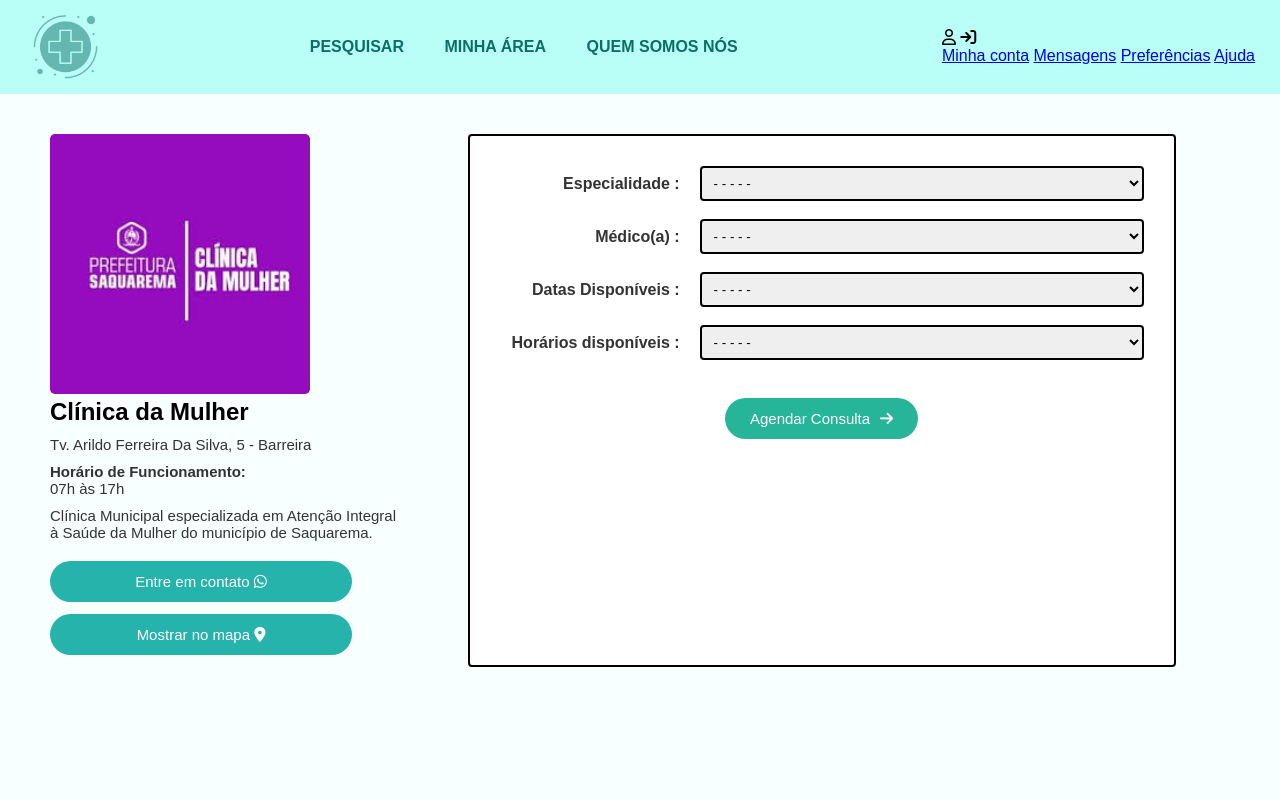
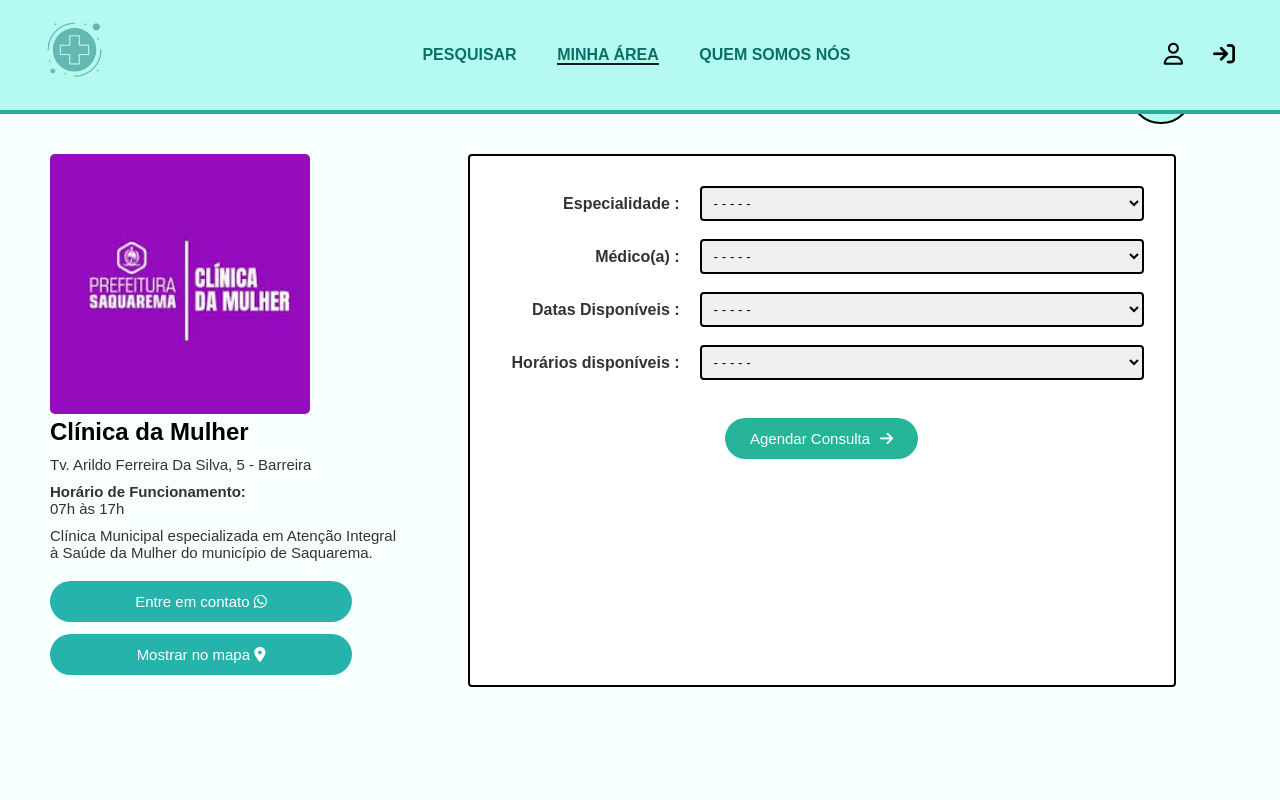
Before and after one commit to eirasgabriel/SaudeMais, a plain HTML site: page pages/agendamento.html in a window 1280 px wide. Shown: the top 800 px of the page. Drawn offline with Linux system fonts and the light colour scheme.

Commit message:
Atualização 09/11 / 19:30

```diff
--- /dev/null
+++ b/assets/css/header.css
@@ -0,0 +1,134 @@
+header {
+  background-color: #b5faf0;
+  padding: 20px 40px;
+  display: flex;
+  justify-content: space-between;
+  align-items: center;
+  border-bottom: 4px solid #26ac98;
+}
+
+.logo img {
+  height: 60px;
+}
+
+nav a {
+  margin: 0 25px;
+  text-decoration: none;
+  color: #1a1a1a;
+  font-weight: bold;
+}
+
+nav .active {
+  border-bottom: 2px solid #1a1a1a;
+}
+
+.header-icons {
+  display: flex;
+  align-items: center;
+  gap: 25px;
+  position: relative;
+}
+
+.dropdown-container {
+  position: relative;
+  display: flex;
+  align-items: center;
+  cursor: pointer;
+}
+
+.dropdown-header {
+  font-size: 22px;
+  color: #000;
+}
+
+.dropdown-menu {
+  position: absolute;
+  top: 65px;
+  right: 0;
+  background-color: #45c7c7;
+  border: 2px solid #000;
+  width: 200px;
+  border-radius: 0 0 8px 8px;
+  overflow: hidden;
+  z-index: 10;
+}
+
+.dropdown-menu a {
+  display: block;
+  background: #fff;
+  color: #000;
+  text-decoration: none;
+  padding: 15px;
+  text-align: center;
+  border-bottom: 1px solid #ddd;
+  font-weight: 500;
+}
+
+.dropdown-menu a:last-child {
+  border-bottom: none;
+}
+
+.dropdown-menu a:hover {
+  background-color: #b5faf0;
+}
+
+.logout-dropdown-container {
+  position: relative;
+  display: flex;
+  align-items: center;
+  cursor: pointer;
+}
+
+.logout-dropdown-header {
+  font-size: 22px;
+  color: #000;
+  padding: 5px;
+}
+
+.logout-dropdown-menu {
+  position: absolute;
+  top: 65px;
+  right: 0;
+  background-color: #45c7c7;
+  border: 2px solid #000;
+  width: 160px;
+  border-radius: 0 0 8px 8px;
+  overflow: hidden;
+  z-index: 10;
+}
+
+.logout-dropdown-menu a {
+  display: block;
+  background: #fff;
+  color: #000;
+  text-decoration: none;
+  padding: 12px 15px;
+  text-align: center;
+  border-bottom: 1px solid #ddd;
+  font-weight: 500;
+}
+
+.logout-dropdown-menu a:last-child {
+  border-bottom: none;
+}
+
+.logout-dropdown-menu a:hover {
+  background-color: #b5faf0;
+}
+
+.dropdown-container::before {
+  content: "";
+  position: absolute;
+  top: 18px;
+  right: -10px;
+  width: 60px;
+  height: 60px;
+  background-color: #b5faf0;
+  border-radius: 50%;
+  border: 2px solid #000;
+  z-index: -1;
+}
+
+.hidden {
+  display: none;
+}
--- a/assets/css/minha_area.css
+++ b/assets/css/minha_area.css
@@ -3,146 +3,6 @@
   padding: 0;
   box-sizing: border-box;
   font-family: Arial, sans-serif;
-}
-
-/* ===== CABEÇALHO ===== */
-header {
-  background-color: #b5faf0;
-  padding: 20px 40px;
-  display: flex;
-  justify-content: space-between;
-  align-items: center;
-  border-bottom: 4px solid #26ac98;
-}
-
-.logo img {
-  height: 60px;
-}
-
-nav a {
-  margin: 0 25px;
-  text-decoration: none;
-  color: #1a1a1a;
-  font-weight: bold;
-}
-
-nav .active {
-  border-bottom: 2px solid #1a1a1a;
-}
-
-/* ===== ÍCONES DO HEADER ===== */
-.header-icons {
-  display: flex;
-  align-items: center;
-  gap: 25px;
-  position: relative;
-}
-
-/* ===== DROPDOWN DE USUÁRIO ===== */
-.dropdown-container {
-  position: relative;
-  display: flex;
-  align-items: center;
-  cursor: pointer;
-}
-
-.dropdown-header {
-  font-size: 22px;
-  color: #000;
-}
-
-.dropdown-menu {
-  position: absolute;
-  top: 65px;
-  right: 0;
-  background-color: #45c7c7;
-  border: 2px solid #000;
-  width: 200px;
-  border-radius: 0 0 8px 8px;
-  overflow: hidden;
-  z-index: 10;
-}
-
-.dropdown-menu a {
-  display: block;
-  background: #fff;
-  color: #000;
-  text-decoration: none;
-  padding: 15px;
-  text-align: center;
-  border-bottom: 1px solid #ddd;
-  font-weight: 500;
-}
-
-.dropdown-menu a:last-child {
-  border-bottom: none;
-}
-
-.dropdown-menu a:hover {
-  background-color: #b5faf0;
-}
-
-/* ===== DROPDOWN DE SAÍDA ===== */
-.logout-dropdown-container {
-  position: relative;
-  display: flex;
-  align-items: center;
-  cursor: pointer;
-}
-
-.logout-dropdown-header {
-  font-size: 22px;
-  color: #000;
-  padding: 5px;
-}
-
-.logout-dropdown-menu {
-  position: absolute;
-  top: 65px;
-  right: 0;
-  background-color: #45c7c7;
-  border: 2px solid #000;
-  width: 160px;
-  border-radius: 0 0 8px 8px;
-  overflow: hidden;
-  z-index: 10;
-}
-
-.logout-dropdown-menu a {
-  display: block;
-  background: #fff;
-  color: #000;
-  text-decoration: none;
-  padding: 12px 15px;
-  text-align: center;
-  border-bottom: 1px solid #ddd;
-  font-weight: 500;
-}
-
-.logout-dropdown-menu a:last-child {
-  border-bottom: none;
-}
-
-.logout-dropdown-menu a:hover {
-  background-color: #b5faf0;
-}
-
-/* ===== BOLHA DECORATIVA (atrás do ícone do usuário) ===== */
-.dropdown-container::before {
-  content: "";
-  position: absolute;
-  top: 18px;
-  right: -10px;
-  width: 60px;
-  height: 60px;
-  background-color: #b5faf0;
-  border-radius: 50%;
-  border: 2px solid #000;
-  z-index: -1;
-}
-
-.hidden {
-  display: none;
 }
 
 main {
--- a/pages/agendamento.html
+++ b/pages/agendamento.html
@@ -5,36 +5,14 @@
     <meta name="viewport" content="width=device-width, initial-scale=1.0">
     <title>Agendamento | Saúde+ </title>
     <link rel="stylesheet" href="../assets/css/agendamento.css">
+    <link rel="stylesheet" href="../assets/css/header.css">
     <link rel="stylesheet" href="https://cdnjs.cloudflare.com/ajax/libs/font-awesome/6.5.0/css/all.min.css">
     <link rel="icon" href="../assets/img/logo.png" type="image/png">
 </head>
 <body>
+    <div id="header-placeholder">
 
-<header>
-    <div class="logo">
-        <img class="logo" src="../assets/img/logo.png" alt="Saúde+">
     </div>
-
-    <nav>
-        <a href="busca.html">PESQUISAR</a>
-        <a href="minha_area.html">MINHA ÁREA</a>
-        <a href="quem_somos.html">QUEM SOMOS NÓS</a>
-    </nav>
-  <div class="dropdown-container">
-    <div class="dropdown-header" id="dropdownHeader">
-      <i class="fa-regular fa-user"></i>
-      <i class="fa-solid fa-arrow-right-to-bracket"></i>
-    </div>
-
-    <div class="dropdown-menu hidden" id="dropdownMenu">
-      <a href="#">Minha conta</a>
-      <a href="#">Mensagens</a>
-      <a href="#">Preferências</a>
-      <a href="#">Ajuda</a>
-    </div>
-  </div>
-</header>
-
 
 <section class="main-container">
 
```
Also changed, not shown: pages/busca.html (+1 -0 lines), pages/contato.html (+3 -19 lines), pages/localização.html (+2 -16 lines), pages/minha_area.html (+1 -0 lines), pages/quem_somos.html (+1 -0 lines).
